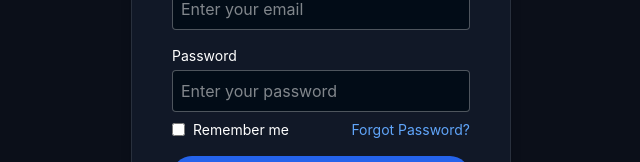
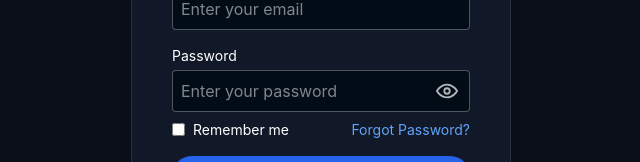
Before and after one commit to springboardmentor211/CleanStreet_Group3, a React (Vite) app: page /login in a window 1280 px wide. Shown: the part 380-542 px from the top of the page, without its empty margins (319-959 px from the left). Built offline with nearby package versions, Linux system fonts and the light colour scheme.

Commit message:
add: password view/hide

```diff
--- a/client/components/MiniMap.tsx
+++ b/client/components/MiniMap.tsx
@@ -41,15 +41,20 @@ export default function MiniMap({ onLocationSelect }) {
     // eslint-disable-next-line
   }, []);
 
+  // Only render the map once position is set
+  if (!position) {
+    return <div style={{ height: "250px", width: "100%", borderRadius: "12px", background: "#eee", display: "flex", alignItems: "center", justifyContent: "center" }}>Loading map...</div>;
+  }
   return (
     <div style={{ width: "100%" }}>
       <MapContainer
-        center={[position?.lat || DEFAULT_POSITION.lat, position?.lng || DEFAULT_POSITION.lng]}
+        center={[position.lat, position.lng]}
         zoom={13}
         style={{ height: "250px", width: "100%", borderRadius: "12px" }}
         scrollWheelZoom={true}
       >
         <TileLayer
+          // @ts-ignore
           attribution="&copy; OpenStreetMap contributors"
           url="https://{s}.tile.openstreetmap.org/{z}/{x}/{y}.png"
         />
--- a/client/pages/Login.tsx
+++ b/client/pages/Login.tsx
@@ -7,6 +7,7 @@ export default function Login() {
   const navigate = useNavigate();
   const [email, setEmail] = useState("");
   const [password, setPassword] = useState("");
+  const [showPassword, setShowPassword] = useState(false);
   const [loading, setLoading] = useState(false);
   const [error, setError] = useState("");
   const { login, isAuthenticated, loginSuccess, loginError } = useAuth();
@@ -108,14 +109,31 @@ export default function Login() {
 
           {/* Password */}
           <label className="block text-sm mb-1">Password</label>
+          <div className="relative mb-2">
             <input
-            type="password"
+              type={showPassword ? "text" : "password"}
               placeholder="Enter your password"
-            className="w-full p-2 mb-2 rounded bg-background border border-white/30 text-white placeholder:text-white/50"
+              className="w-full p-2 rounded bg-background border border-white/30 text-white placeholder:text-white/50 pr-10"
               value={password}
               onChange={(e) => setPassword(e.target.value)}
               required
             />
+            <span
+              className="absolute right-3 top-1/2 -translate-y-1/2 cursor-pointer text-white/70 hover:text-white flex items-center"
+              onClick={() => setShowPassword((prev) => !prev)}
+              tabIndex={0}
+              role="button"
+              aria-label={showPassword ? "Hide password" : "Show password"}
+            >
+              {showPassword ? (
+                // Eye-off SVG
+                <svg xmlns="http://www.w3.org/2000/svg" width="22" height="22" fill="none" viewBox="0 0 24 24"><path stroke="currentColor" strokeWidth="2" strokeLinecap="round" strokeLinejoin="round" d="M3 3l18 18M10.584 10.587A3 3 0 0013.41 13.413M9.88 5.177A8.967 8.967 0 0112 5c5.523 0 10 4.477 10 10a9.96 9.96 0 01-3.11 6.16M6.53 6.53A9.96 9.96 0 002 15c0 .94.13 1.85.37 2.71"/></svg>
+              ) : (
+                // Eye SVG
+                <svg xmlns="http://www.w3.org/2000/svg" width="22" height="22" fill="none" viewBox="0 0 24 24"><path stroke="currentColor" strokeWidth="2" strokeLinecap="round" strokeLinejoin="round" d="M1 12s4-7 11-7 11 7 11 7-4 7-11 7S1 12 1 12zm11 3a3 3 0 100-6 3 3 0 000 6z"/></svg>
+              )}
+            </span>
+          </div>
 
           {/* Remember + Forgot */}
           <div className="flex items-center justify-between text-sm mb-4">
--- a/vite.config.ts
+++ b/vite.config.ts
@@ -1,8 +1,6 @@
 import { defineConfig, Plugin } from "vite";
 import react from "@vitejs/plugin-react-swc";
 import path from "path";
-
-
 
 
 // https://vitejs.dev/config/
```
Also changed, not shown: 2 other files (tests, documents, lock files or other folders). Lines whose indentation alone changed are shown as unchanged.
